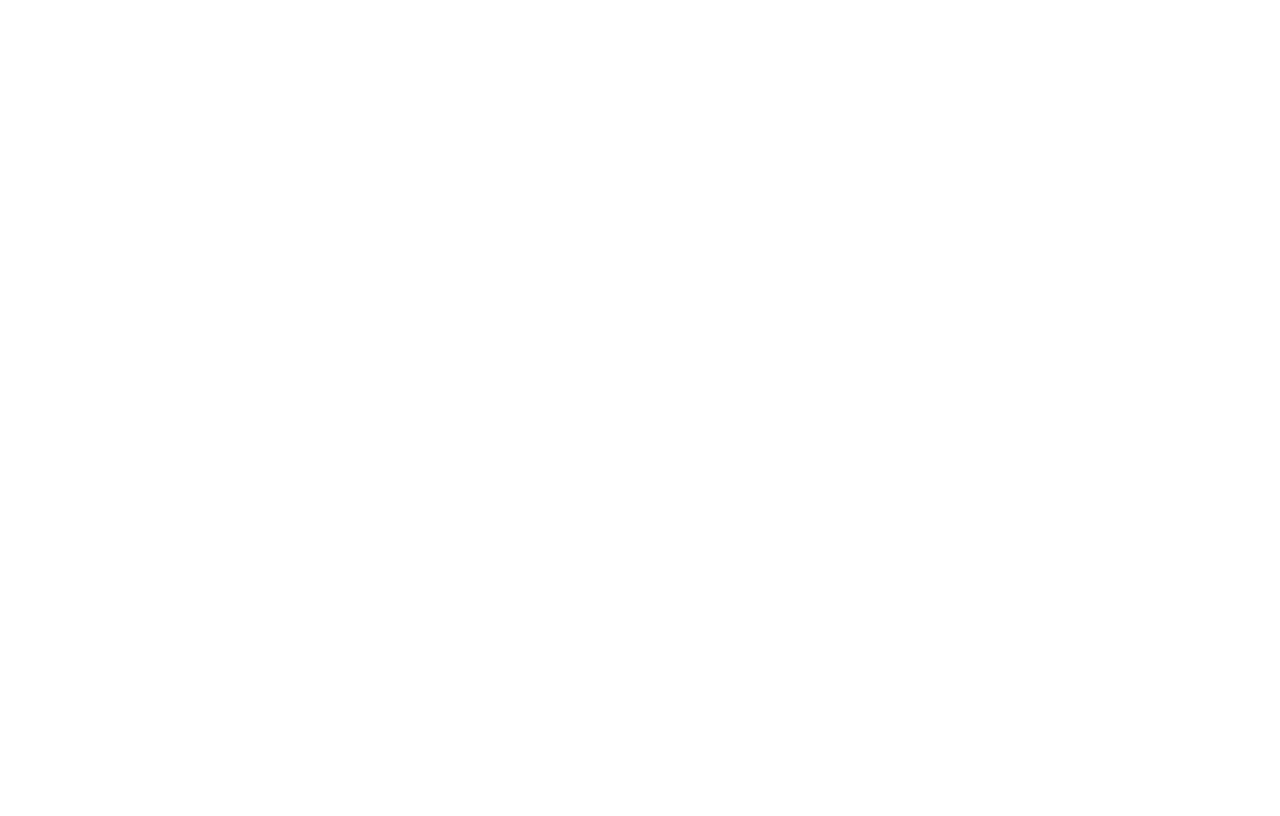
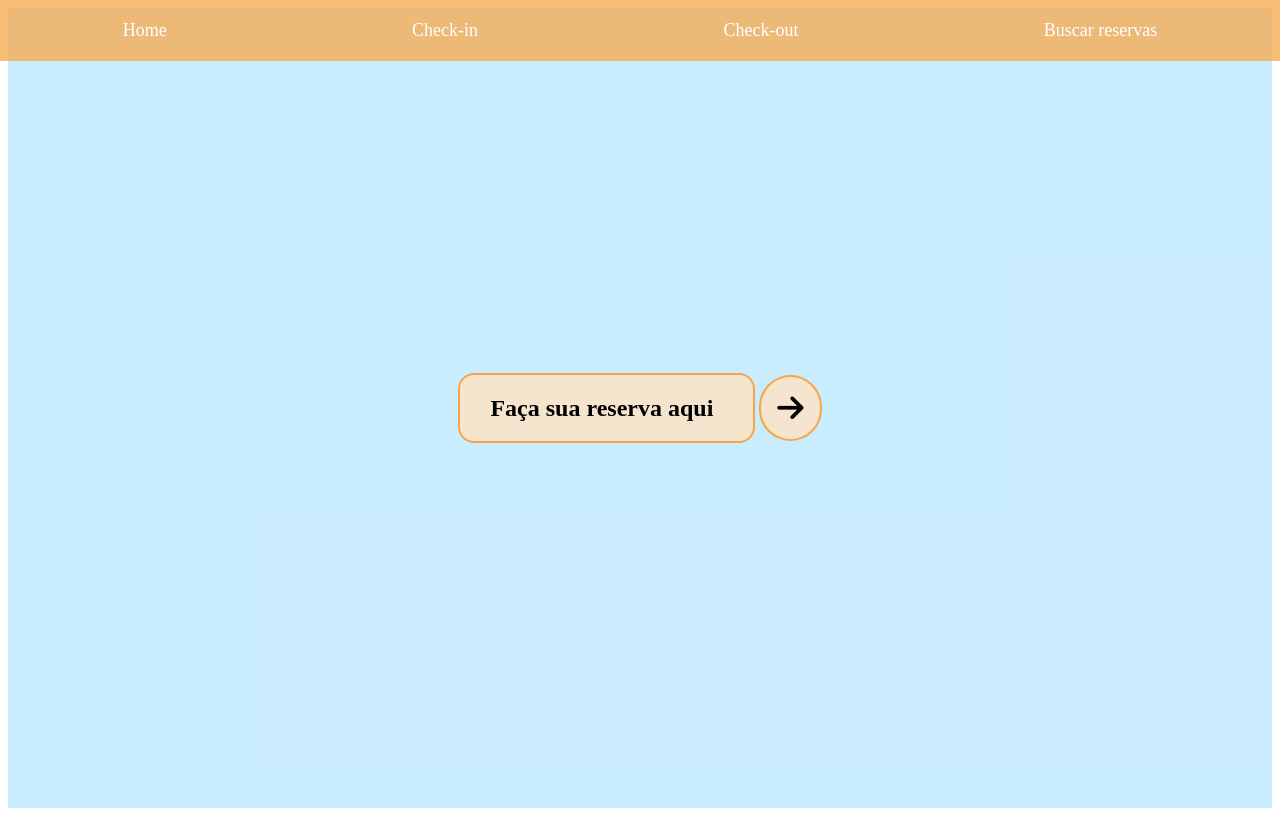
Before and after one commit to fernandaferrari/gestao-hotelaria, an Angular app in the folder gestao-hotelaria-frontend/: page / in a window 1280 px wide. Built offline with nearby package versions, Linux system fonts and the light colour scheme.

Commit message:
Implementação inicial da homepage e adição de fontawesome

```diff
--- a/gestao-hotelaria-frontend/angular.json
+++ b/gestao-hotelaria-frontend/angular.json
@@ -27,7 +27,8 @@
               }
             ],
             "styles": [
-              "src/styles.css"
+              "src/styles.css",
+              "node_modules/@fortawesome/fontawesome-free/css/all.css"
             ],
             "scripts": [],
             "server": "src/main.server.ts",
--- a/gestao-hotelaria-frontend/package.json
+++ b/gestao-hotelaria-frontend/package.json
@@ -21,6 +21,7 @@
     "@angular/platform-server": "^18.2.0",
     "@angular/router": "^18.2.0",
     "@angular/ssr": "^18.2.8",
+    "@fortawesome/fontawesome-free": "^6.6.0",
     "express": "^4.18.2",
     "rxjs": "~7.8.0",
     "tslib": "^2.3.0",
--- a/gestao-hotelaria-frontend/src/app/app.component.css
+++ b/gestao-hotelaria-frontend/src/app/app.component.css
@@ -0,0 +1,67 @@
+body {
+  background-color: rgba(40, 176, 255, 0.247);
+  display: flex;
+  justify-content: center;
+  align-items: center;
+  height: 100vh;
+  margin: 0;
+}
+
+.menu {
+  background-color:  rgba(245, 173, 85, 0.8);
+  color: white;
+  position: fixed; /* Fixa o menu no topo da página */
+  top: 0;
+  left: 0;
+  width: 100%; /* Faz o menu ocupar 100% da largura da tela */
+  padding: 10px 0;
+  display: flex;
+  justify-content: space-around; /* Espaçamento entre os itens */
+  align-items: center;
+  z-index: 1000; /* Garante que o menu ficará sobre o conteúdo da página */
+}
+
+/* Estilo para os itens do menu */
+.menu a {
+  text-decoration: none;
+  color: white;
+  font-size: 18px;
+  padding: 10px 20px;
+  transition: background-color 0.3s ease;
+}
+
+.reserva {
+  display: flex;
+  align-items: center;
+  justify-content: center;
+  align-items: center;
+  text-align: center;
+  gap: 4px;
+}
+
+.box {
+  border: 2px solid rgba(247, 151, 35, 0.8);
+  background-color: rgba(255, 228, 196, 0.8);
+  display: inline-flex;
+  justify-content: center;
+  align-items: center;
+}
+
+.text {
+  border-radius: 16px;
+  padding-left: 30px;
+  padding-right: 30px;
+}
+
+.circle {
+  border-radius: 32px;
+  padding: 16px;
+}
+
+.reserva h2 {
+  margin-right: 10px;
+}
+
+.arrow-icon {
+  font-size: 30px; /* Define o tamanho do ícone */
+}
--- a/gestao-hotelaria-frontend/src/app/app.component.html
+++ b/gestao-hotelaria-frontend/src/app/app.component.html
@@ -1 +1,19 @@
 <router-outlet />
+<body>
+  <nav class="menu">
+    <a href="#home">Home</a>
+    <a href="#checkin">Check-in</a>
+    <a href="#checkout">Check-out</a>
+    <a href="#buscar_reserva">Buscar reservas</a>
+  </nav>
+  <section>
+    <div class="reserva">
+      <div class="box text">
+        <h2>Faça sua reserva aqui</h2>
+      </div>
+      <div class="box circle arrow-icon">
+        <i class="fa-solid fa-arrow-right"></i>
+      </div>
+    </div>
+  </section>
+</body>
--- a/gestao-hotelaria-frontend/src/app/app.routes.ts
+++ b/gestao-hotelaria-frontend/src/app/app.routes.ts
@@ -1,3 +1,6 @@
 import { Routes } from '@angular/router';
+import { HomeComponent } from './home/home.component';
 
-export const routes: Routes = [];
+export const routes: Routes = [
+  {path:'home', component: HomeComponent}
+];
--- /dev/null
+++ b/gestao-hotelaria-frontend/src/app/home/home.component.html
@@ -0,0 +1 @@
+<p>home works!</p>
```
Also changed, not shown: gestao-hotelaria-frontend/src/app/home/home.component.ts (added, +12 -0 lines), gestao-hotelaria-frontend/src/app/home/home.component.css (added), 2 other files (tests, documents, lock files or other folders).
